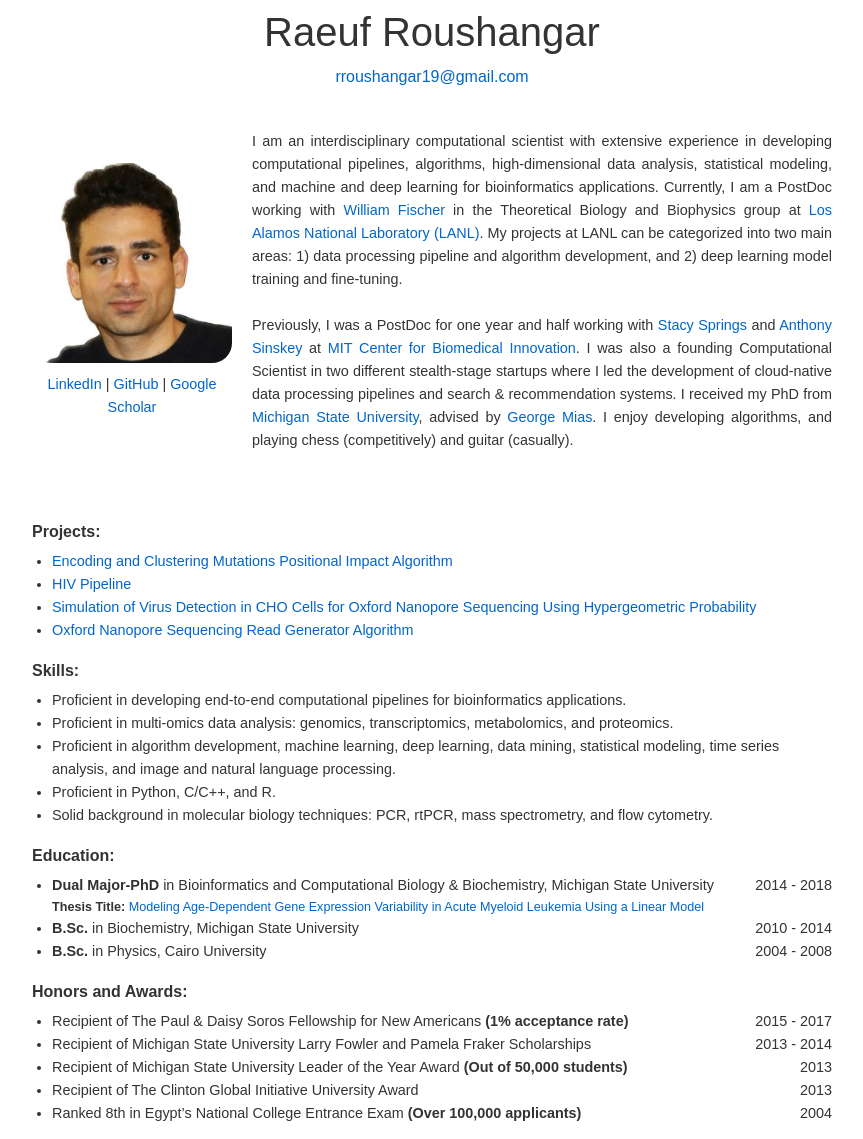
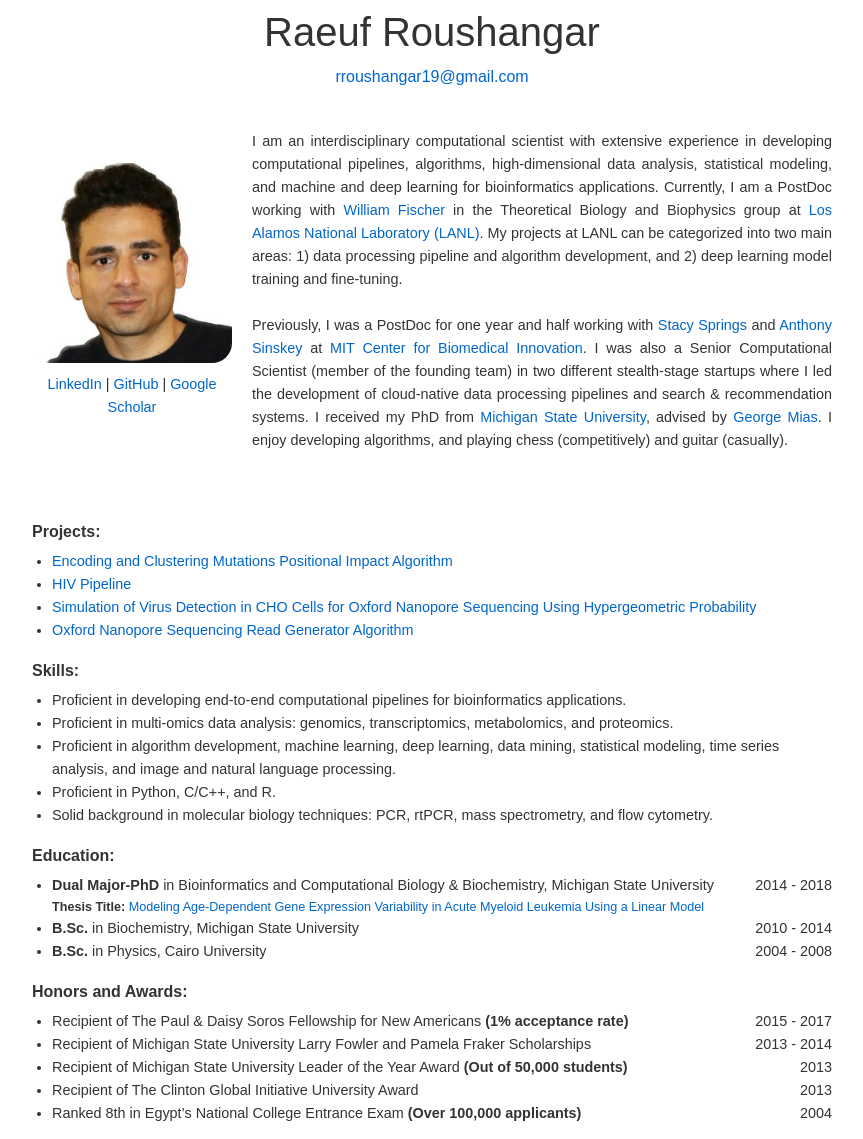
Before and after one commit to raeufroushangar/raeufroushangar.com, a Jekyll site: the page built from index.html, in a window 1280 px wide. Shown: the whole page, without its empty margins (208-1071 px from the left). Built offline with Jekyll 4.4.1, drawn with Linux system fonts in a browser that asks for light colours.

```diff
--- a/index.html
+++ b/index.html
@@ -26,7 +26,7 @@
   <div style="max-width: 600px; font-size: 0.9em; text-align: justify;">
     I am an interdisciplinary computational scientist with extensive experience in developing computational pipelines, algorithms, high-dimensional data analysis, statistical modeling, and machine and deep learning for bioinformatics applications. Currently, I am a PostDoc working with <a href="https://lanlexperts.elsevierpure.com/en/persons/william-mclean-fischer" target="_blank">William Fischer</a> in the Theoretical Biology and Biophysics group at <a href="https://www.lanl.gov" target="_blank">Los Alamos National Laboratory (LANL)</a>. My projects at LANL can be categorized into two main areas: 1) data processing pipeline and algorithm development, and 2) deep learning model training and fine-tuning.
     <br><br>
-    Previously, I was a PostDoc for one year and half working with <a href="https://cbi.mit.edu/biographies/" target="_blank">Stacy Springs</a> and <a href="https://biology.mit.edu/profile/anthony-j-sinskey/" target="_blank">Anthony Sinskey</a> at <a href="https://cbi.mit.edu" target="_blank">MIT Center for Biomedical Innovation</a>. I was also a founding Computational Scientist in two different stealth-stage startups where I led the development of cloud-native data processing pipelines and search & recommendation systems. I received my PhD from <a href="https://msu.edu" target="_blank">Michigan State University</a>, advised by <a href="https://georgemias.org" target="_blank">George Mias</a>.
+    Previously, I was a PostDoc for one year and half working with <a href="https://cbi.mit.edu/biographies/" target="_blank">Stacy Springs</a> and <a href="https://biology.mit.edu/profile/anthony-j-sinskey/" target="_blank">Anthony Sinskey</a> at <a href="https://cbi.mit.edu" target="_blank">MIT Center for Biomedical Innovation</a>. I was also a Senior Computational Scientist (member of the founding team) in two different stealth-stage startups where I led the development of cloud-native data processing pipelines and search & recommendation systems. I received my PhD from <a href="https://msu.edu" target="_blank">Michigan State University</a>, advised by <a href="https://georgemias.org" target="_blank">George Mias</a>.
     I enjoy developing algorithms, and playing chess (competitively) and guitar (casually).
   </div>
   </div>
```
